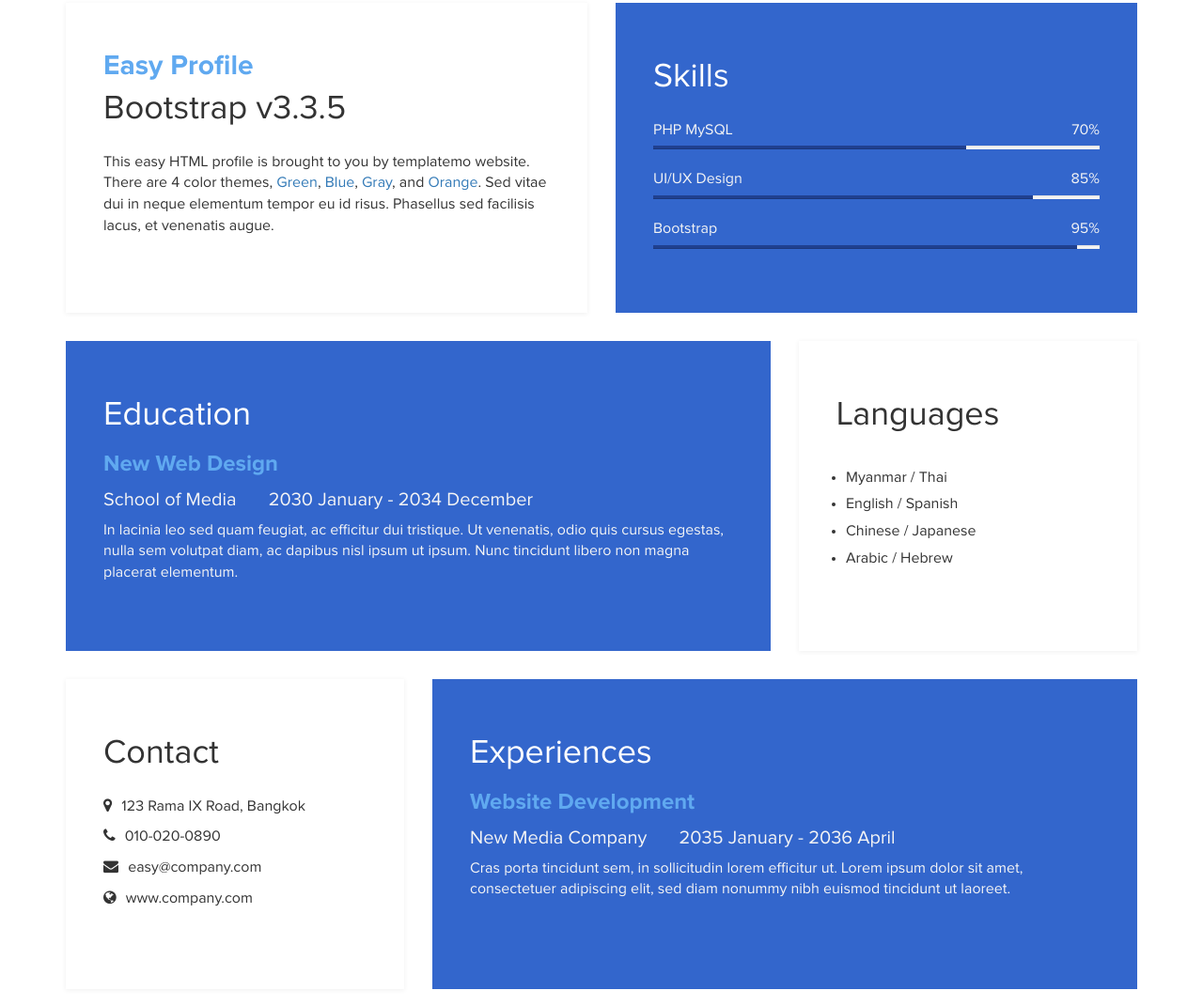
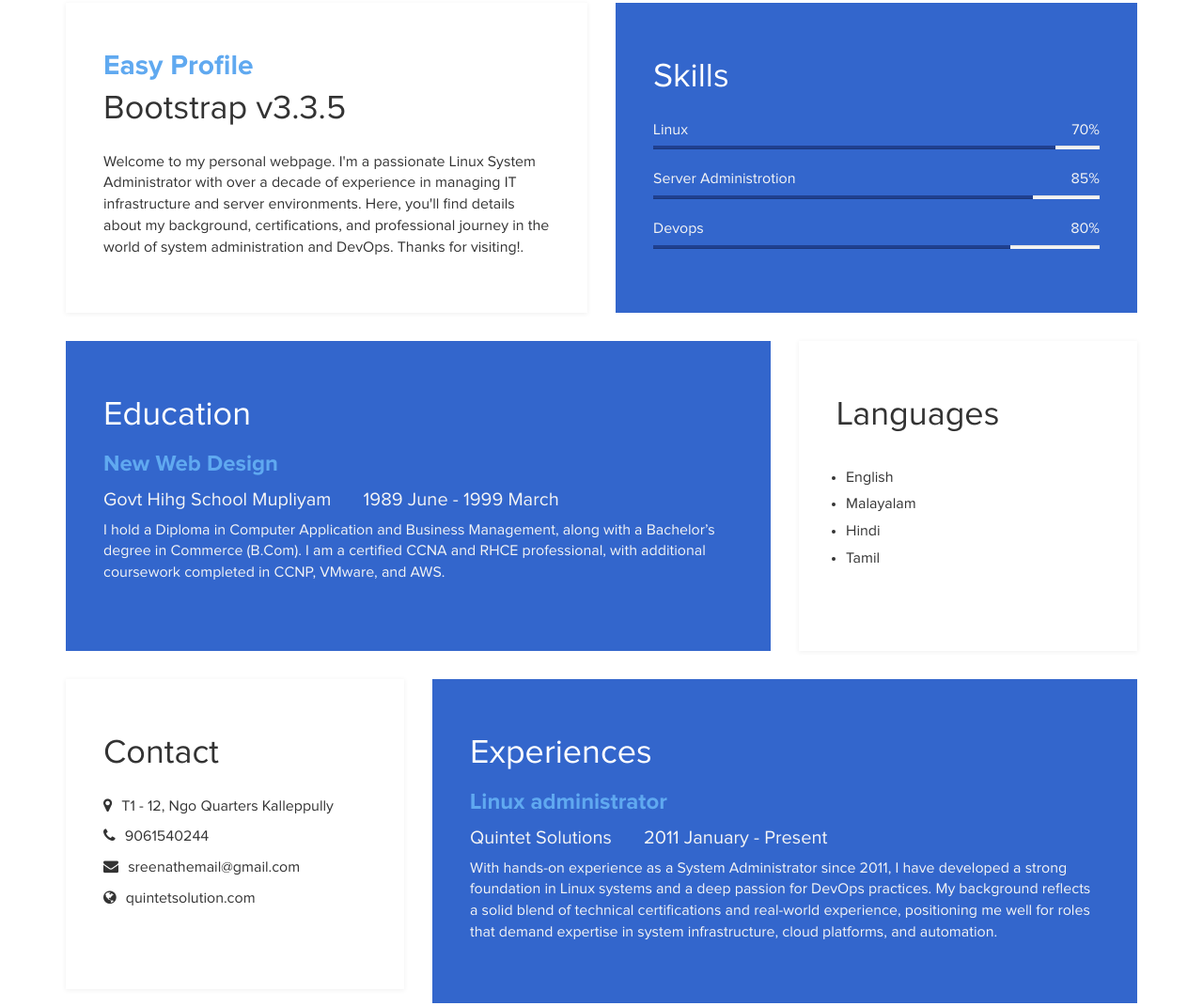
Before and after one commit to sreenathemail/easyprofile, a plain HTML site: page index.html in a window 1280 px wide. Shown: the part 862-1933 px from the top of the page at 94% size. Drawn offline with Linux system fonts and the light colour scheme.

Commit message:
index replaced

```diff
--- a/index.html
+++ b/index.html
@@ -46,29 +46,29 @@ http://www.templatemo.com/tm-467-easy-profile
 			<div class="about">
 				<h3 class="accent">Easy Profile</h3>
 				<h2>Bootstrap v3.3.5</h2>
-				<p>This easy HTML profile is brought to you by templatemo website. There are 4 color themes, <a href="index-green.html">Green</a>, <a href="index.html">Blue</a>, <a href="index-gray.html">Gray</a>, and <a href="index-orange.html">Orange</a>. Sed vitae dui in neque elementum tempor eu id risus. Phasellus sed facilisis lacus, et venenatis augue.</p>
+				<p>Welcome to my personal webpage. I'm a passionate Linux System Administrator with over a decade of experience in managing IT infrastructure and server environments. Here, you'll find details about my background, certifications, and professional journey in the world of system administration and DevOps. Thanks for visiting!.</p>
 			</div>
 		</div>
 		<div class="col-md-6 col-sm-12">
 			<div class="skills">
 				<h2 class="white">Skills</h2>
-				<strong>PHP MySQL</strong>
+				<strong>Linux</strong>
 				<span class="pull-right">70%</span>
 					<div class="progress">
 						<div class="progress-bar progress-bar-primary" role="progressbar"
-                        aria-valuenow="70" aria-valuemin="0" aria-valuemax="100" style="width: 70%;"></div>
+                        aria-valuenow="90" aria-valuemin="0" aria-valuemax="100" style="width: 90%;"></div>
 					</div>
-				<strong>UI/UX Design</strong>
+				<strong>Server Administrotion</strong>
 				<span class="pull-right">85%</span>
 					<div class="progress">
 						<div class="progress-bar progress-bar-primary" role="progressbar"
                         aria-valuenow="85" aria-valuemin="0" aria-valuemax="100" style="width: 85%;"></div>
 					</div>
-				<strong>Bootstrap</strong>
-				<span class="pull-right">95%</span>
+				<strong>Devops</strong>
+				<span class="pull-right">80%</span>
 					<div class="progress">
 						<div class="progress-bar progress-bar-primary" role="progressbar"
-                        aria-valuenow="95" aria-valuemin="0" aria-valuemax="100" style="width: 95%;"></div>
+                        aria-valuenow="95" aria-valuemin="0" aria-valuemax="100" style="width: 80%;"></div>
 					</div>
 			</div>
 		</div>
@@ -84,10 +84,10 @@ http://www.templatemo.com/tm-467-easy-profile
 					<div class="education-content">
 						<h4 class="education-title accent">New Web Design</h4>
 							<div class="education-school">
-								<h5>School of Media</h5><span></span>
-								<h5>2030 January - 2034 December</h5>
+								<h5>Govt Hihg School Mupliyam</h5><span></span>
+								<h5>1989 June - 1999 March</h5>
 							</div>
-						<p class="education-description">In lacinia leo sed quam feugiat, ac efficitur dui tristique. Ut venenatis, odio quis cursus egestas, nulla sem volutpat diam, ac dapibus nisl ipsum ut ipsum. Nunc tincidunt libero non magna placerat elementum.</p>
+						<p class="education-description">I hold a Diploma in Computer Application and Business Management, along with a Bachelor’s degree in Commerce (B.Com). I am a certified CCNA and RHCE professional, with additional coursework completed in CCNP, VMware, and AWS.</p>
 					</div>
 			</div>
 		</div>
@@ -95,10 +95,10 @@ http://www.templatemo.com/tm-467-easy-profile
 			<div class="languages">
 				<h2>Languages</h2>
 					<ul>
-						<li>Myanmar / Thai</li>
-						<li>English / Spanish</li>
-						<li>Chinese / Japanese</li>
-						<li>Arabic / Hebrew</li>
+						<li>English </li>
+						<li>Malayalam </li>
+						<li>Hindi </li>
+						<li>Tamil </li>
 					</ul>
 			</div>
 		</div>
@@ -111,20 +111,20 @@ http://www.templatemo.com/tm-467-easy-profile
 		<div class="col-md-4 col-sm-12">
 			<div class="contact">
 				<h2>Contact</h2>
-					<p><i class="fa fa-map-marker"></i> 123 Rama IX Road, Bangkok</p>
-					<p><i class="fa fa-phone"></i> 010-020-0890</p>
-					<p><i class="fa fa-envelope"></i> easy@company.com</p>
-					<p><i class="fa fa-globe"></i> www.company.com</p>
+					<p><i class="fa fa-map-marker"></i> T1 - 12, Ngo Quarters Kalleppully</p>
+					<p><i class="fa fa-phone"></i> 9061540244</p>
+					<p><i class="fa fa-envelope"></i> sreenathemail@gmail.com</p>
+					<p><i class="fa fa-globe"></i> quintetsolution.com</p>
 			</div>
 		</div>
 		<div class="col-md-8 col-sm-12">
 			<div class="experience">
 				<h2 class="white">Experiences</h2>
 					<div class="experience-content">
-						<h4 class="experience-title accent">Website Development</h4>
-						<h5>New Media Company</h5><span></span>
-						<h5>2035 January - 2036 April</h5>
-						<p class="education-description">Cras porta tincidunt sem, in sollicitudin lorem efficitur ut. Lorem ipsum dolor sit amet, consectetuer adipiscing elit, sed diam nonummy nibh euismod tincidunt ut laoreet.</p>
+						<h4 class="experience-title accent">Linux administrator</h4>
+						<h5>Quintet Solutions</h5><span></span>
+						<h5>2011 January - Present</h5>
+						<p class="education-description">With hands-on experience as a System Administrator since 2011, I have developed a strong foundation in Linux systems and a deep passion for DevOps practices. My background reflects a solid blend of technical certifications and real-world experience, positioning me well for roles that demand expertise in system infrastructure, cloud platforms, and automation.</p>
 					</div>
 			</div>
 		</div>
@@ -136,7 +136,7 @@ http://www.templatemo.com/tm-467-easy-profile
 	<div class="container">
 		<div class="row">
 			<div class="col-md-12 col-sm-12">
-				<p>Copyright &copy; 2084 Your Easy Profile</p>
+				<p>Copyright &copy; Profile</p>
 				<ul class="social-icons">
 					<li><a href="#" class="fa fa-facebook"></a></li>
                     <li><a href="#" class="fa fa-google-plus"></a></li>
```
Also changed, not shown: images/back_tm-bg-slide-1.jpg (added), images/back_tm-easy-profile.jpg (renamed from back_tm-easy-profile.jpg), images/tm-bg-slide-1.jpg.
